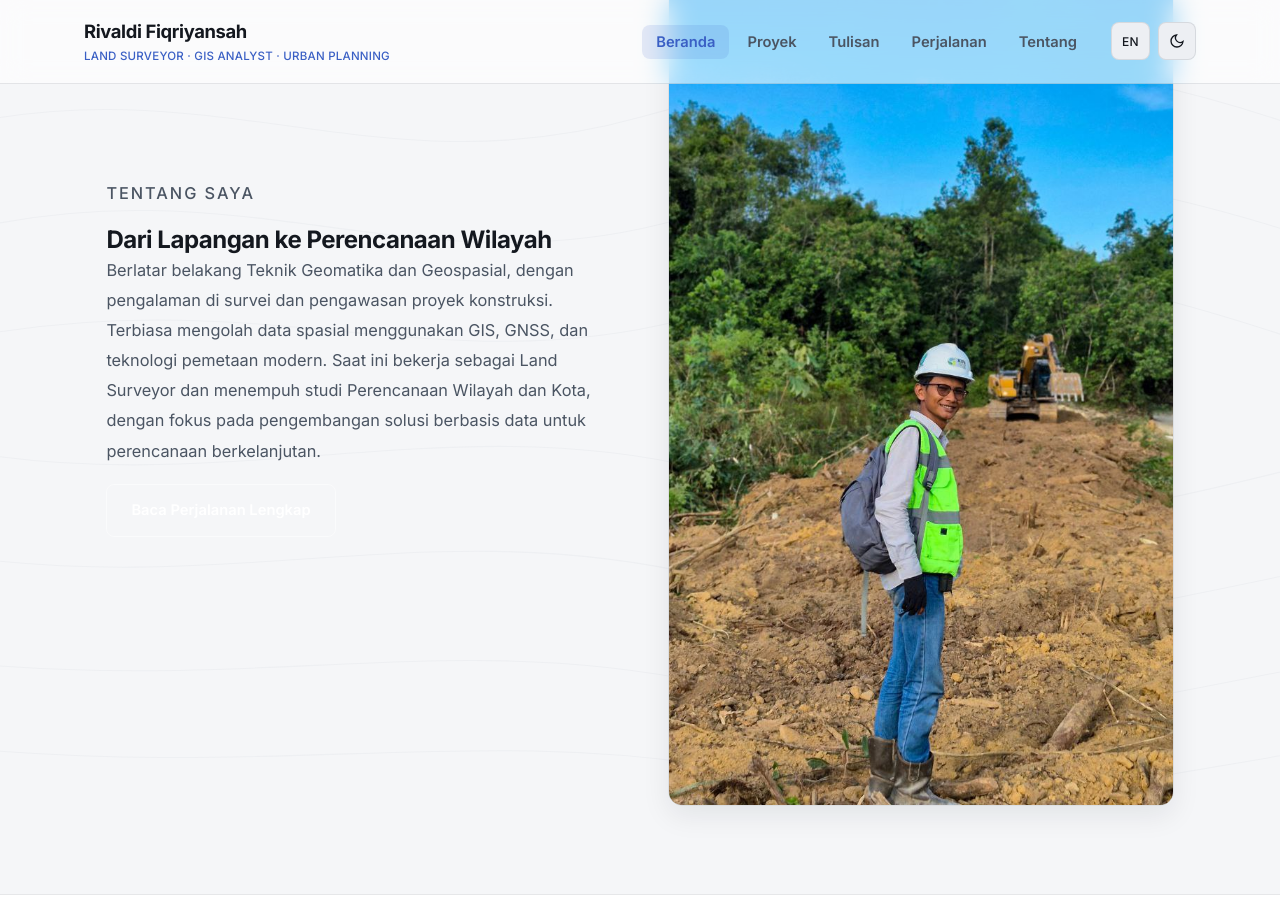
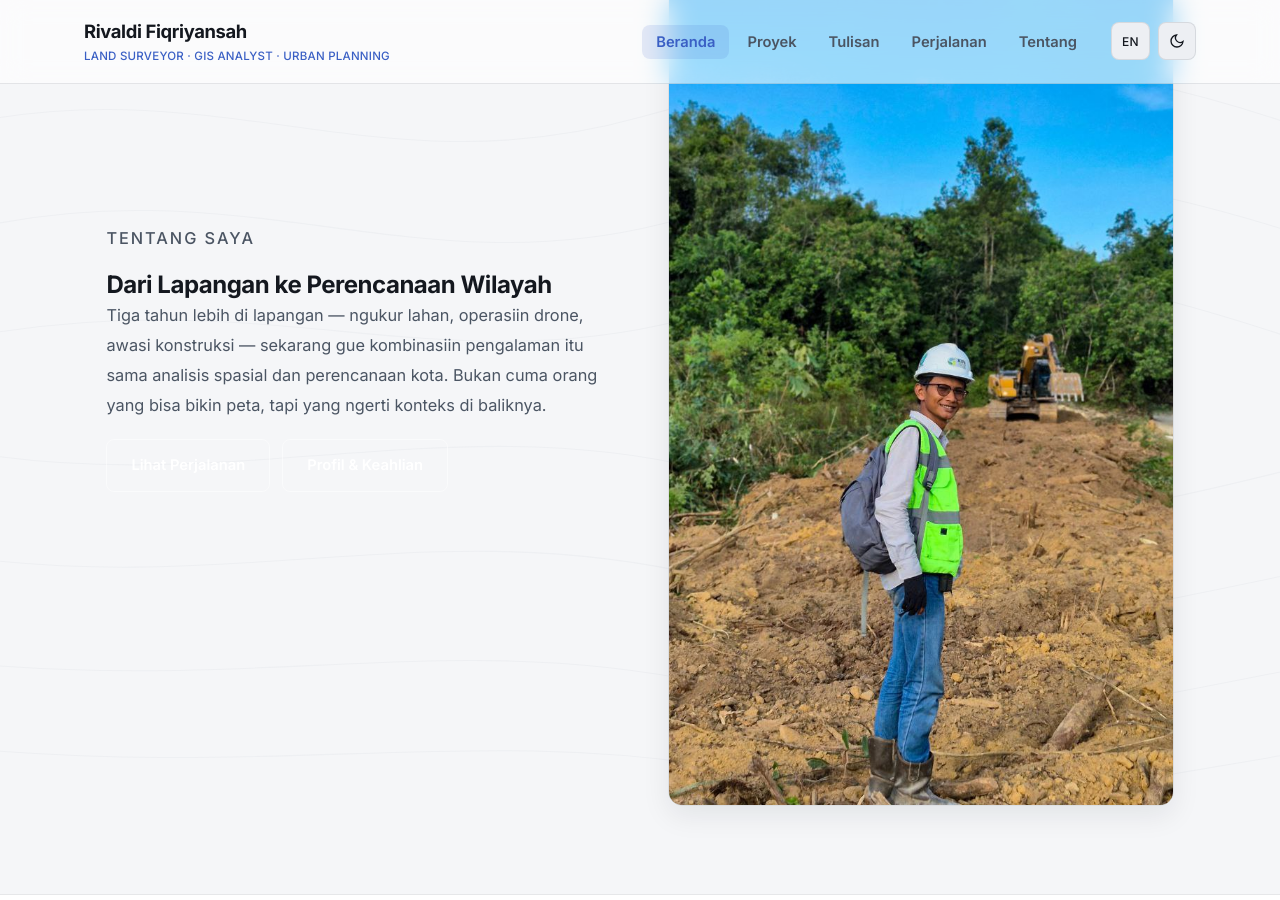
Before and after one commit to RivaldiMpam/RivaldiMpam.github.io, a Jekyll site: the page built from index.md, in a window 1280 px wide and 900 px high, scrolled down 1103 px. Built offline with Jekyll 4.4.1, drawn with Linux system fonts in a browser that asks for light colours.

Commit message:
Update index.md

```diff
--- a/index.md
+++ b/index.md
@@ -46,14 +46,17 @@ description: "Rivaldi Fiqriyansah (Rivaldi Mpam) — Land Surveyor & GIS Analyst
       <p class="eyebrow i18n" data-id="Tentang Saya" data-en="About Me">Tentang Saya</p>
       <h2 class="i18n" data-id="Dari Lapangan ke Perencanaan Wilayah" data-en="From the Field to Regional Planning">Dari Lapangan ke Perencanaan Wilayah</h2>
       <p class="i18n"
-         data-id="Berlatar belakang Teknik Geomatika dan Geospasial, dengan pengalaman di survei dan pengawasan proyek konstruksi. Terbiasa mengolah data spasial menggunakan GIS, GNSS, dan teknologi pemetaan modern. Saat ini bekerja sebagai Land Surveyor dan menempuh studi Perencanaan Wilayah dan Kota, dengan fokus pada pengembangan solusi berbasis data untuk perencanaan berkelanjutan."
-         data-en="Background in Geomatics and Geospatial Engineering, with experience in surveying and construction project supervision. Used to processing spatial data using GIS, GNSS, and modern mapping technology. Currently working as a Land Surveyor while studying Urban and Regional Planning, with a focus on developing data-driven solutions for sustainable planning.">
-        Berlatar belakang Teknik Geomatika dan Geospasial, dengan pengalaman di survei dan pengawasan proyek konstruksi. Terbiasa mengolah data spasial menggunakan GIS, GNSS, dan teknologi pemetaan modern. Saat ini bekerja sebagai Land Surveyor dan menempuh studi Perencanaan Wilayah dan Kota, dengan fokus pada pengembangan solusi berbasis data untuk perencanaan berkelanjutan.
+         data-id="Tiga tahun lebih di lapangan — ngukur lahan, operasiin drone, awasi konstruksi — sekarang gue kombinasiin pengalaman itu sama analisis spasial dan perencanaan kota. Bukan cuma orang yang bisa bikin peta, tapi yang ngerti konteks di baliknya."
+         data-en="Three-plus years in the field — surveying land, flying drones, supervising construction — now combining that experience with spatial analysis and urban planning. Not just someone who makes maps, but someone who understands the context behind them.">
+        Tiga tahun lebih di lapangan — ngukur lahan, operasiin drone, awasi konstruksi — sekarang gue kombinasiin pengalaman itu sama analisis spasial dan perencanaan kota. Bukan cuma orang yang bisa bikin peta, tapi yang ngerti konteks di baliknya.
       </p>
-      <a href="/journey/" class="btn btn-outline i18n" data-id="Baca Perjalanan Lengkap" data-en="Read Full Journey">Baca Perjalanan Lengkap</a>
+      <div style="display:flex; gap:12px; flex-wrap:wrap; margin-top:8px;">
+        <a href="/journey/" class="btn btn-outline i18n" data-id="Lihat Perjalanan" data-en="My Journey">Lihat Perjalanan</a>
+        <a href="/about/" class="btn btn-outline i18n" data-id="Profil & Keahlian" data-en="Profile & Skills">Profil & Keahlian</a>
+      </div>
     </div>
     <div class="about-media">
-      <img src="/images/foto-profil.jpg" alt="Rivaldi Fiqriyansah" class="cool-photo">
+      <img src="/images/foto-profil.jpg" alt="Rivaldi Fiqriyansah" class="cool-photo" loading="lazy">
     </div>
   </div>
 </section>
```
